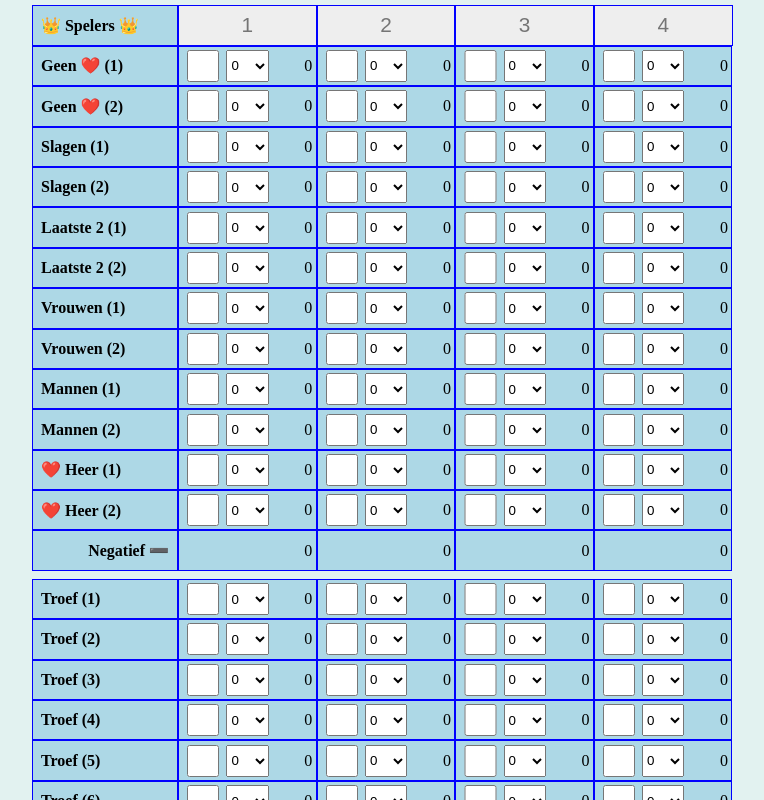
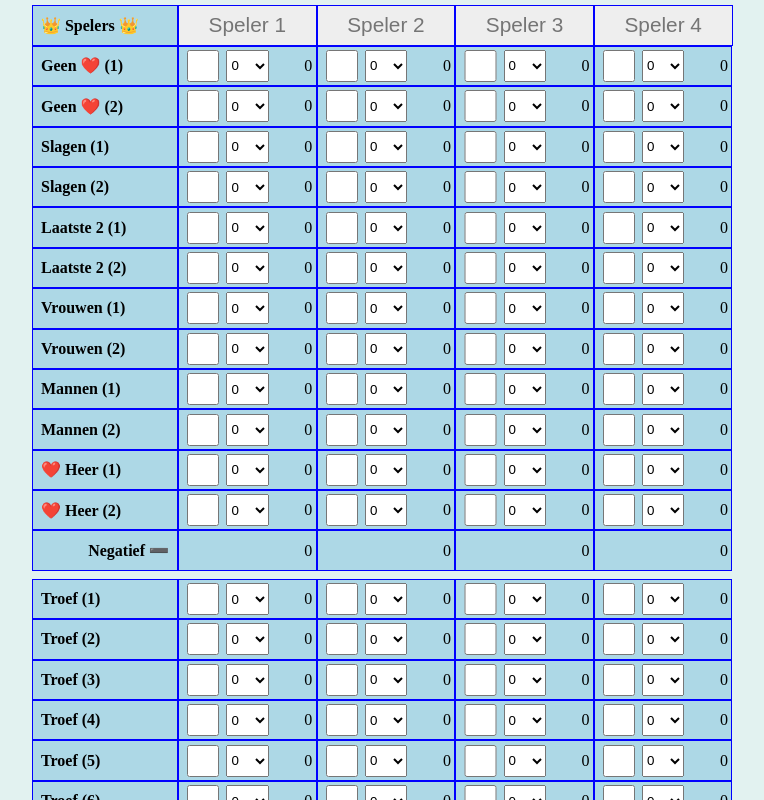
Before and after one commit to swapsCAPS/kingen-score-app, a Vue app: page / in a window 1280 px wide. Shown: the top 800 px of the page, without its empty margins (252-1016 px from the left). Built offline with nearby package versions, Linux system fonts and the light colour scheme; a web font is replaced by a local one.

Commit message:
spelerinput

```diff
--- a/src/views/HomeView.vue
+++ b/src/views/HomeView.vue
@@ -11,7 +11,7 @@
 	<main>
 		<div class="player-row">
 			<header-column-cell :gameName="'👑 Spelers 👑'" />
-			<div v-for="i in 4"> <input class="player-name" type="text" :placeholder="i"></div>
+			<div v-for="i in 4" :key="i"> <input class="player-name" type="text" :id="'Speler' + i"  :placeholder="'Speler ' + i"></div>
 		</div>
 
 		<div v-for="( game, index) in stateStore.games.negatief" :key="game.name">
```
